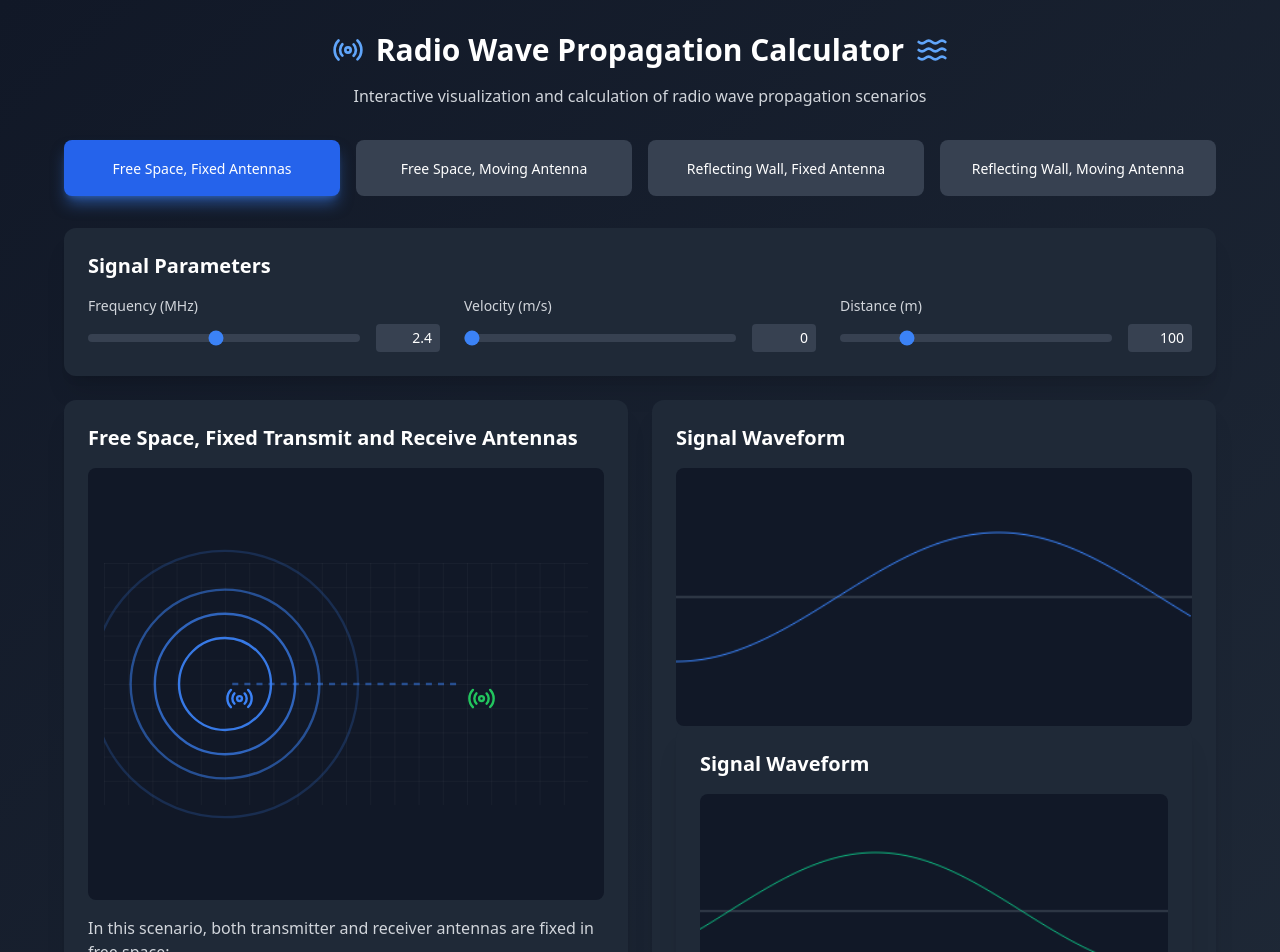
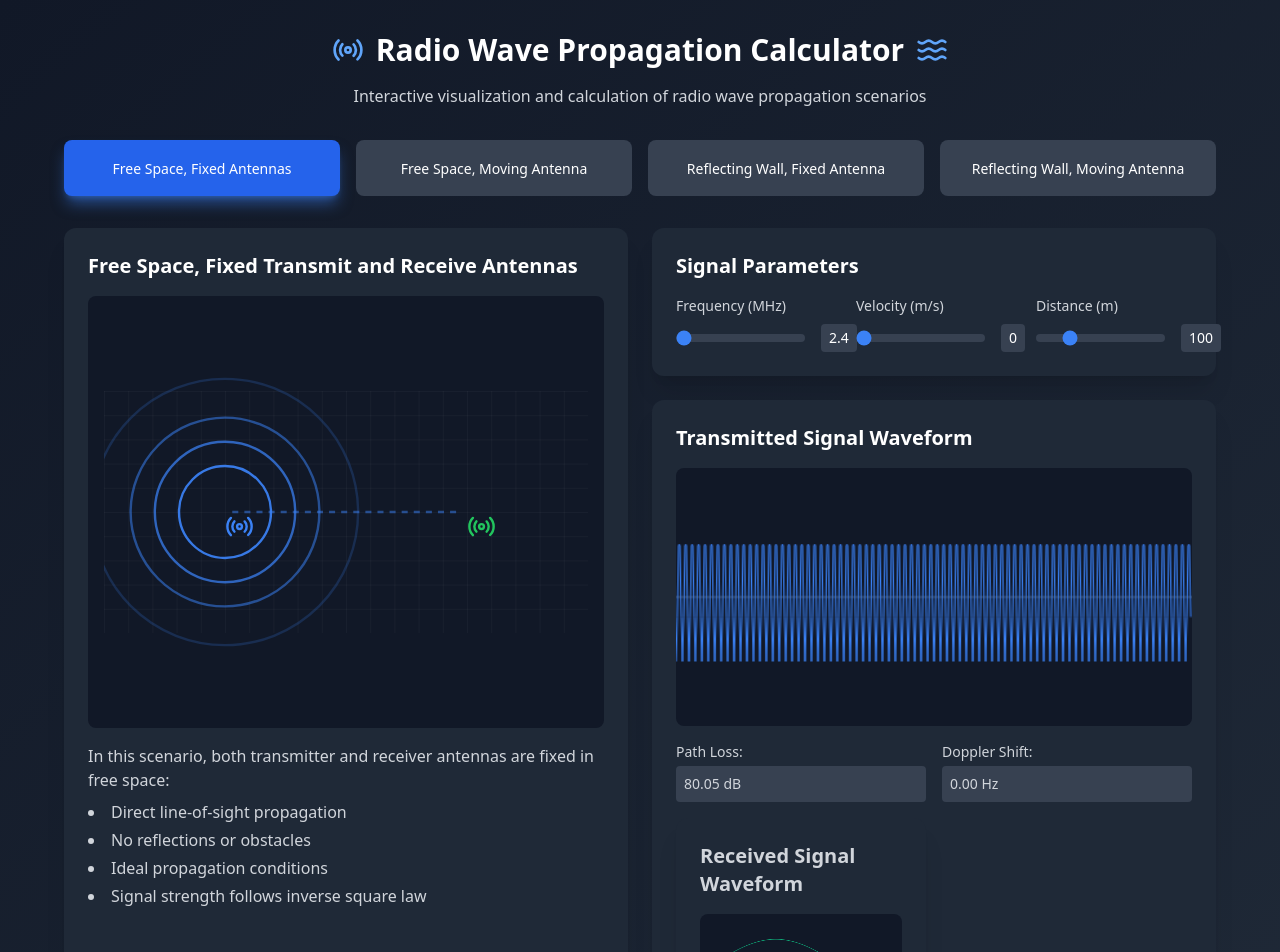
Before and after one commit to Santhosh241003/group3-wireless, a React (Vite) app: page / in a window 1280 px wide. Shown: the top 952 px of the page. Built offline with nearby package versions, Linux system fonts and the light colour scheme.

Commit message:
change13

```diff
--- a/src/App.tsx
+++ b/src/App.tsx
@@ -66,7 +66,13 @@ function App() {
           ))}
         </div>
 
-        <div className="space-y-6">
+
+
+          <div className="grid md:grid-cols-2 gap-6">
+            <div className="bg-gray-800 rounded-xl p-6 shadow-xl">
+              {renderScenario()}
+            </div>
+            <div className="space-y-6">
           <Controls
             frequency={frequency}
             setFrequency={setFrequency}
@@ -75,23 +81,9 @@ function App() {
             distance={distance}
             setDistance={setDistance}
           />
-
-          <div className="grid md:grid-cols-2 gap-6">
             <div className="bg-gray-800 rounded-xl p-6 shadow-xl">
-              {renderScenario()}
-            </div>
-
-            <div className="bg-gray-800 rounded-xl p-6 shadow-xl">
-              <h2 className="text-xl font-semibold mb-4">Signal Waveform</h2>
+              <h2 className="text-xl font-semibold mb-4">Transmitted Signal Waveform</h2>
               <WaveformPlot_transmitted
-                frequency={frequency}
-                velocity={velocity}
-                distance={distance}
-                isMoving={isMoving}
-              />
-            <div className="bg-gray-800 rounded-xl p-6 shadow-xl">
-              <h2 className="text-xl font-semibold mb-4">Signal Waveform</h2>
-              <WaveformPlot_received
                 frequency={frequency}
                 velocity={velocity}
                 distance={distance}
@@ -110,7 +102,14 @@ function App() {
                     {isMoving ? (frequency * velocity / 3e8).toFixed(2) : '0.00'} Hz
                   </div>
                 </div>
-
+                <div className="bg-gray-800 rounded-xl p-6 shadow-xl">
+              <h2 className="text-xl font-semibold mb-4">Received Signal Waveform</h2>
+              <WaveformPlot_received
+                frequency={frequency}
+                velocity={velocity}
+                distance={distance}
+                isMoving={isMoving}
+              />
               </div>
             </div>
           </div>
--- a/src/components/WaveformPlot_transmitted.tsx
+++ b/src/components/WaveformPlot_transmitted.tsx
@@ -51,8 +51,10 @@ const WaveformPlot_transmitted: React.FC<WaveformPlotProps> = ({
     // Draw transmitted waveform
     ctx.strokeStyle = '#3B82F6'; // Transmitted color
     ctx.beginPath();
+
+    const sampling_freq=5*frequency*1e6
     for (let x = 0; x < width; x++) {
-      const t = x / width * (distance / c); // Calculate time based on x position
+      const t = x / sampling_freq; // Calculate time based on x position
       const transmittedField = Math.cos(omega * t); // Transmitted signal calculation
       const yTransmitted = scaleAndShift(transmittedField);
       ctx.lineTo(x, yTransmitted);
--- a/src/components/controls.tsx
+++ b/src/components/controls.tsx
@@ -28,8 +28,8 @@ const Controls = ({
           <div className="flex items-center gap-4">
             <input
               type="range"
-              min="0.1"
-              max="5"
+              min="10"
+              max="100"
               step="0.1"
               value={frequency}
               onChange={(e) => setFrequency(parseFloat(e.target.value))}
```
